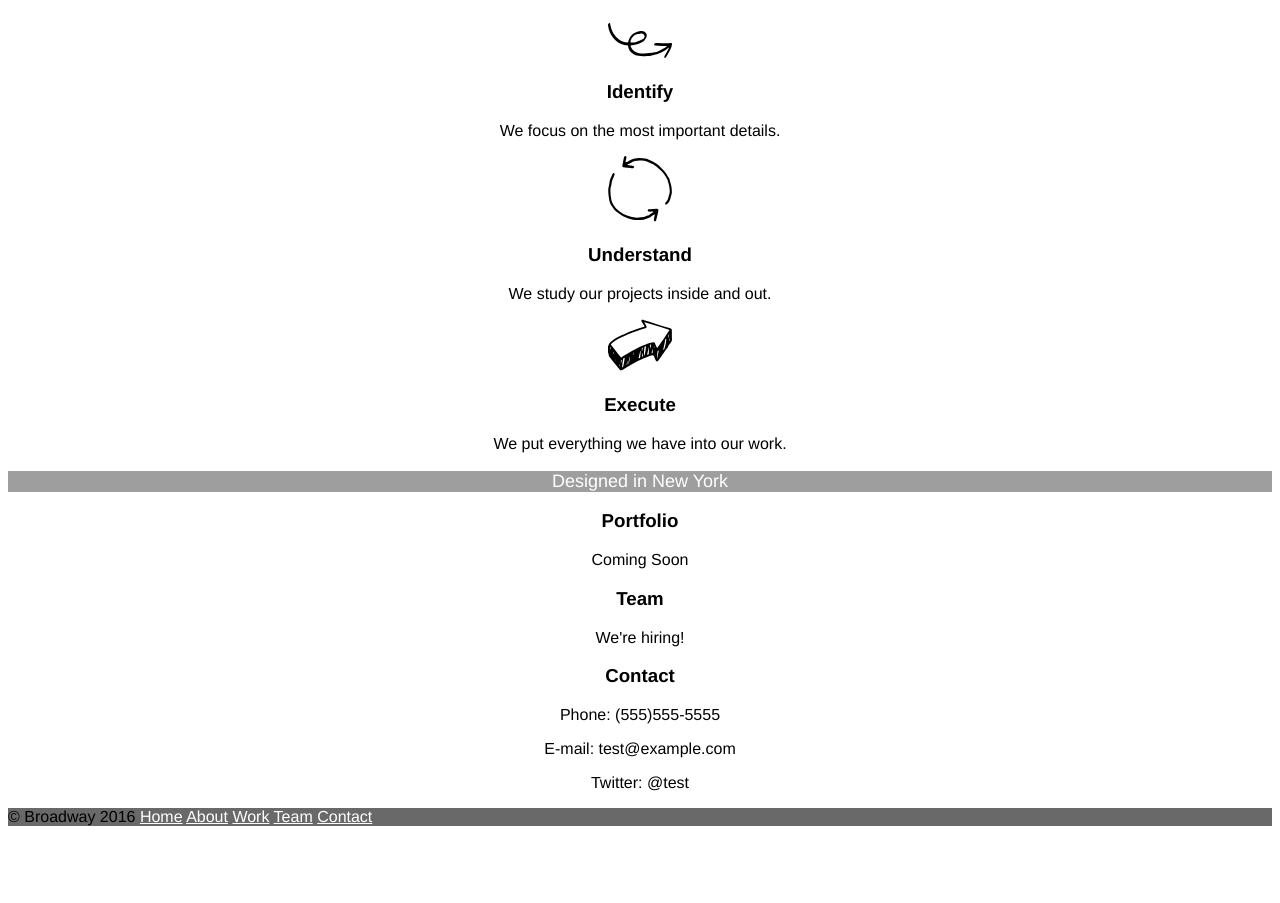
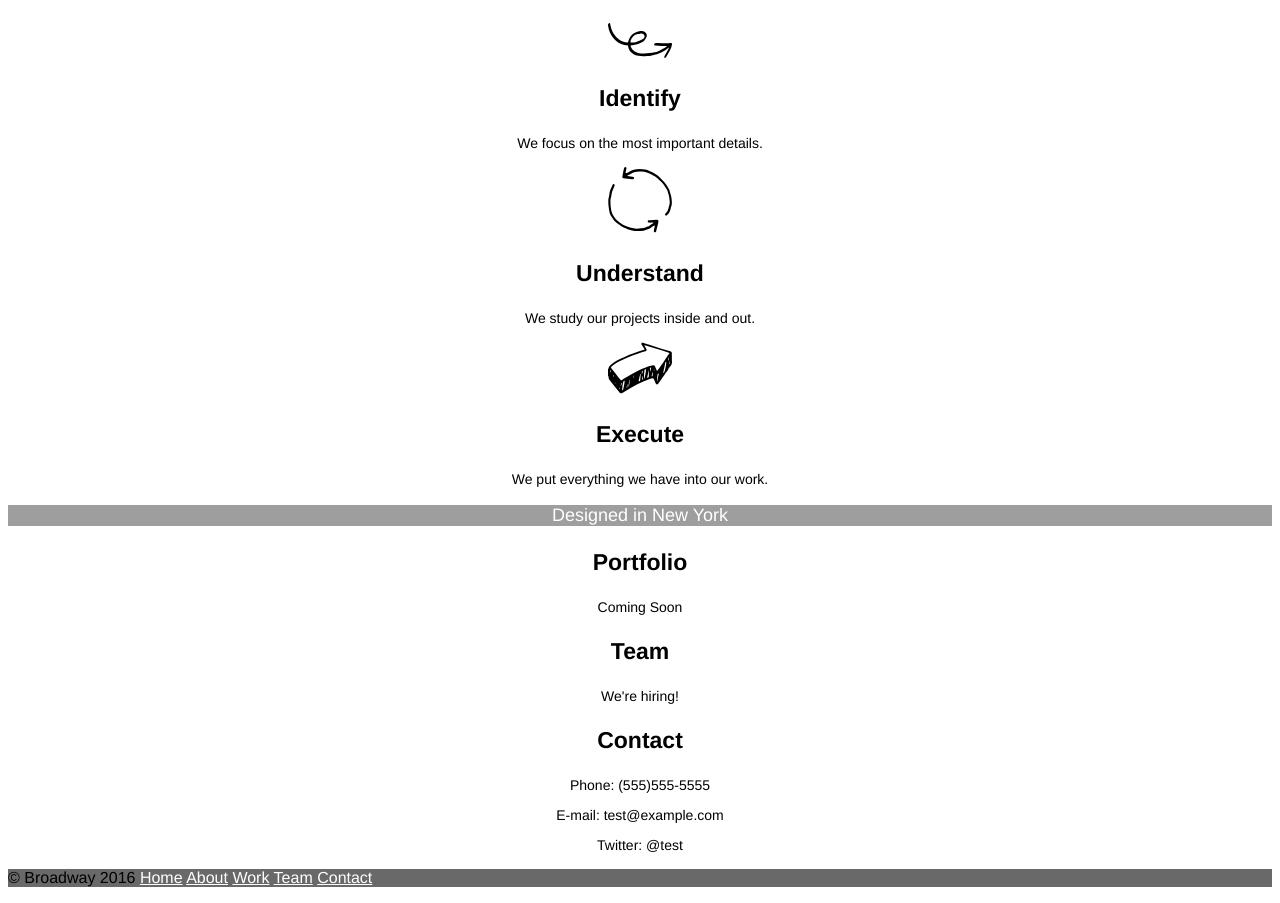
Before and after one commit to MoonBaseTom/broadway, a plain HTML site: page index.html in a window 1280 px wide. Shown: the part 334-1237 px from the top of the page. Before the commit the page ends 1176 px from the top, so only its background shows below. Drawn offline with Linux system fonts and the light colour scheme; grey boxes are pictures that could not be loaded.

Commit message:
finishing touches

```diff
--- a/index.html
+++ b/index.html
@@ -22,45 +22,51 @@
   <img src="resources/images/identify.svg" />
 </p>
 <h3>Identify</h3>
-<p>We focus on the most important details.
+<p class="description">We focus on the most important details.
 </p>
 
 <p>
   <img src="resources/images/understand.svg" />
 </p>
 <h3>Understand</h3>
-<p>We study our projects inside and out.
+<p class="description">We study our projects inside and out.
 </p>
 
 <p>
   <img src="resources/images/execute.svg" />
 </p>
 <h3>Execute</h3>
-<p>We put everything we have into our work.
+<p class="description">We put everything we have into our work.
 </p>
 
 <div class="header">
   <p id="design">Designed in New York</p>
 </div>
+
 <!-- Work -->
+
 </p>
 <h3>Portfolio</h3>
-<p>Coming Soon
+<p class="description">Coming Soon
 </p>
 
 <!-- Team -->
+
 </p>
 <h3>Team</h3>
-<p>We're hiring!
+<p class="description">We're hiring!
 </p>
+
 <!-- Contact -->
+
 </p>
 <h3>Contact</h3>
-<p>Phone: (555)555-5555</p>
-<p>E-mail: test@example.com</p>
-<p>Twitter: @test</p>
+<p class="description">Phone: (555)555-5555</p>
+<p class="description">E-mail: test@example.com</p>
+<p class="description">Twitter: @test</p>
 
 <!-- Footer -->
+
 <div class="footer">
   <p>© Broadway 2016
     <a href="#title">Home</a>
@@ -68,6 +74,7 @@
     <a href="#title">Work</a>
     <a href="#title">Team</a>
     <a href="#title">Contact</a>
+  </p>
   </div>
 </body>
 </html>
--- a/resources/stylesheet/style.css
+++ b/resources/stylesheet/style.css
@@ -25,8 +25,17 @@ h2{
   font-weight:bold;
 }
 
+h3{
+  font-size:23px;
+  font-weight:bold;
+}
+
+.description{
+  font-size:14px
+}
+
 #design{
-  font-size:32px
+  font-size:23px
   font-weight:bold;
 }
 .footer{
```
